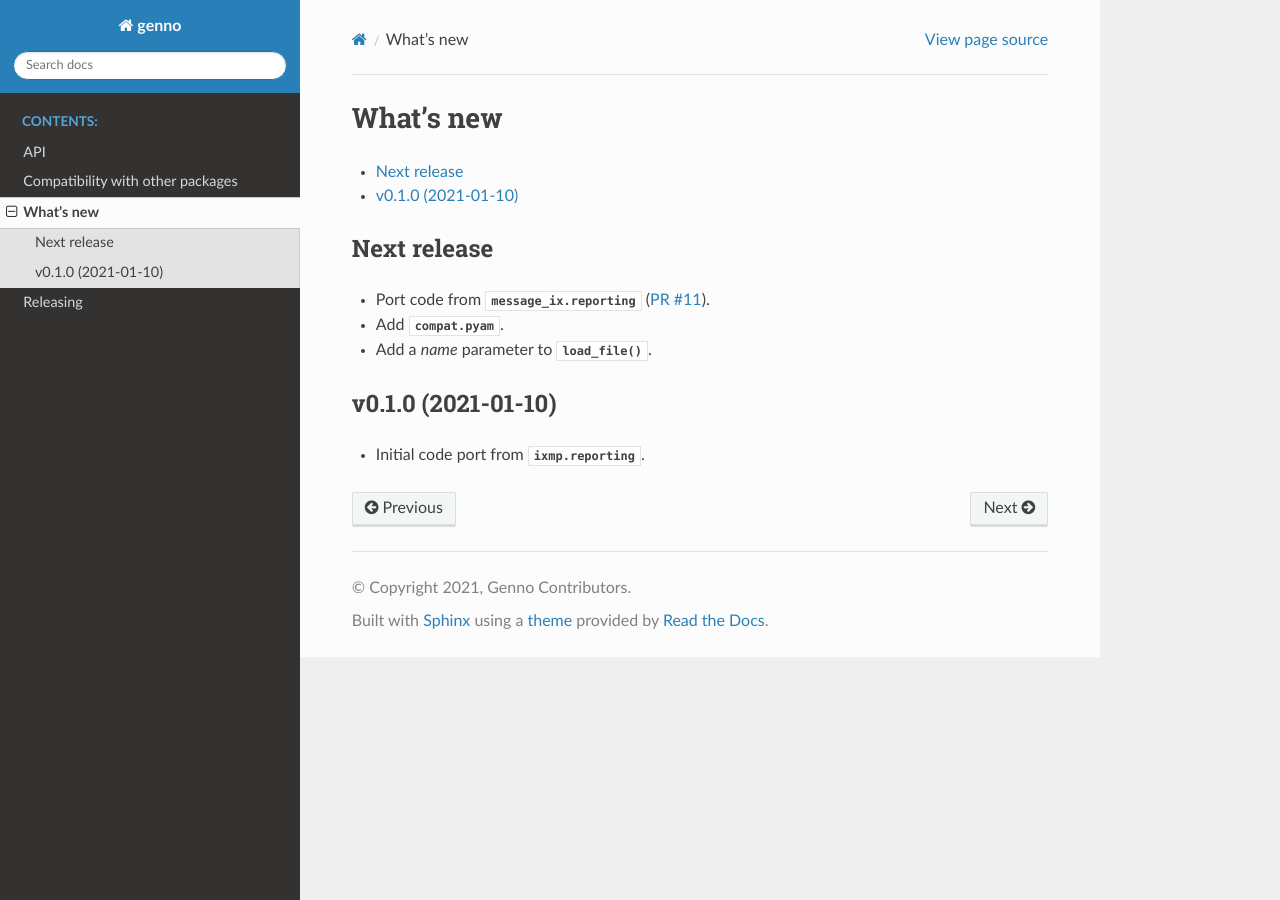
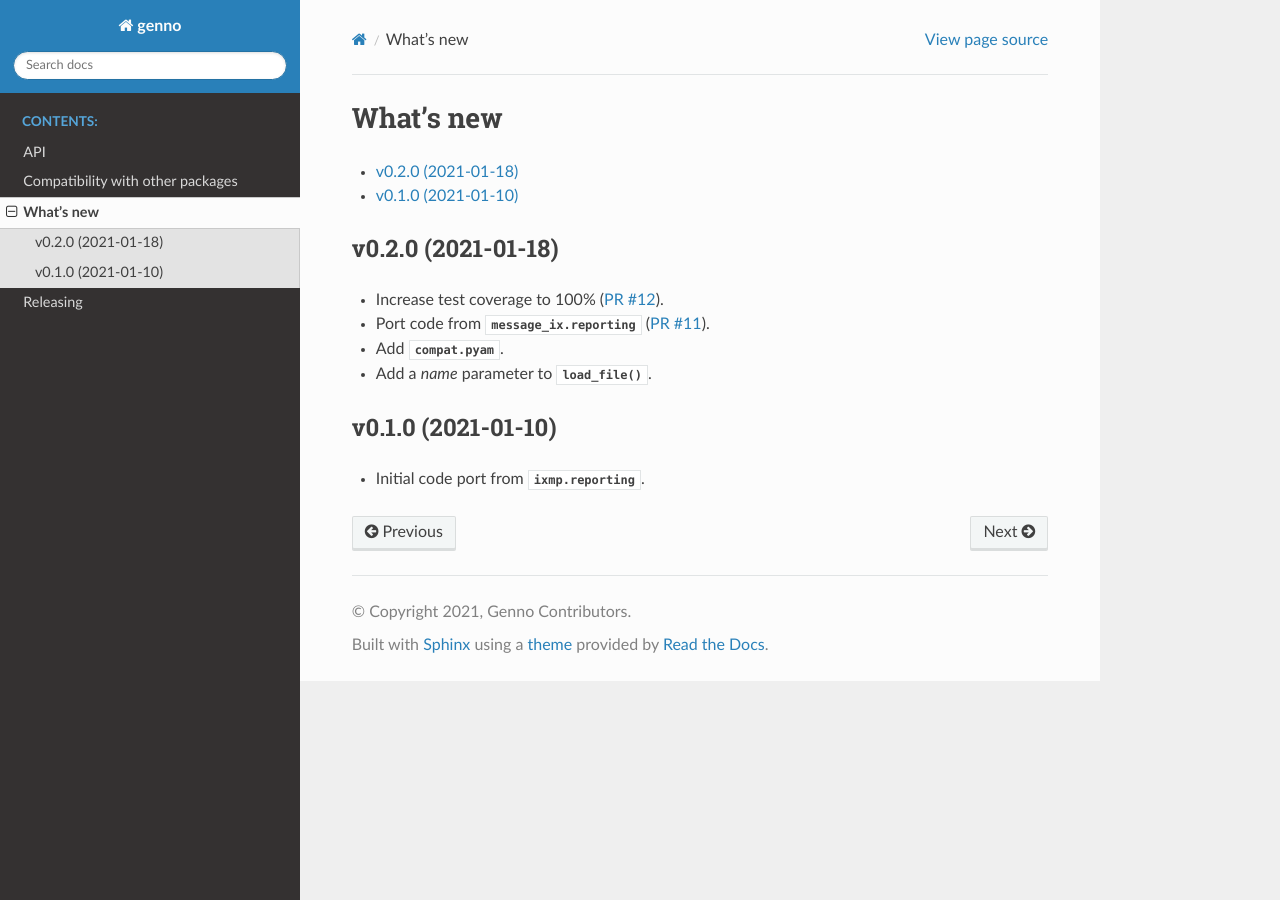
Before and after one commit to khaeru/genno, a Sphinx documentation site: the page built from doc/whatsnew.rst, in a window 1280 px wide. Built offline with Sphinx 7.4.7 and the Read the Docs theme 2.0.0, drawn with Linux system fonts in a browser that asks for light colours.

Commit message:
Mark v0.2.0 in whatsnew.rst

```diff
--- a/doc/whatsnew.rst
+++ b/doc/whatsnew.rst
@@ -6,9 +6,10 @@ What's new
    :backlinks: none
    :depth: 1
 
-Next release
-============
+v0.2.0 (2021-01-18)
+===================
 
+- Increase test coverage to 100% (:pull:`12`).
 - Port code from :mod:`message_ix.reporting` (:pull:`11`).
 - Add :mod:`.compat.pyam`.
 - Add a `name` parameter to :func:`.load_file`.
```
